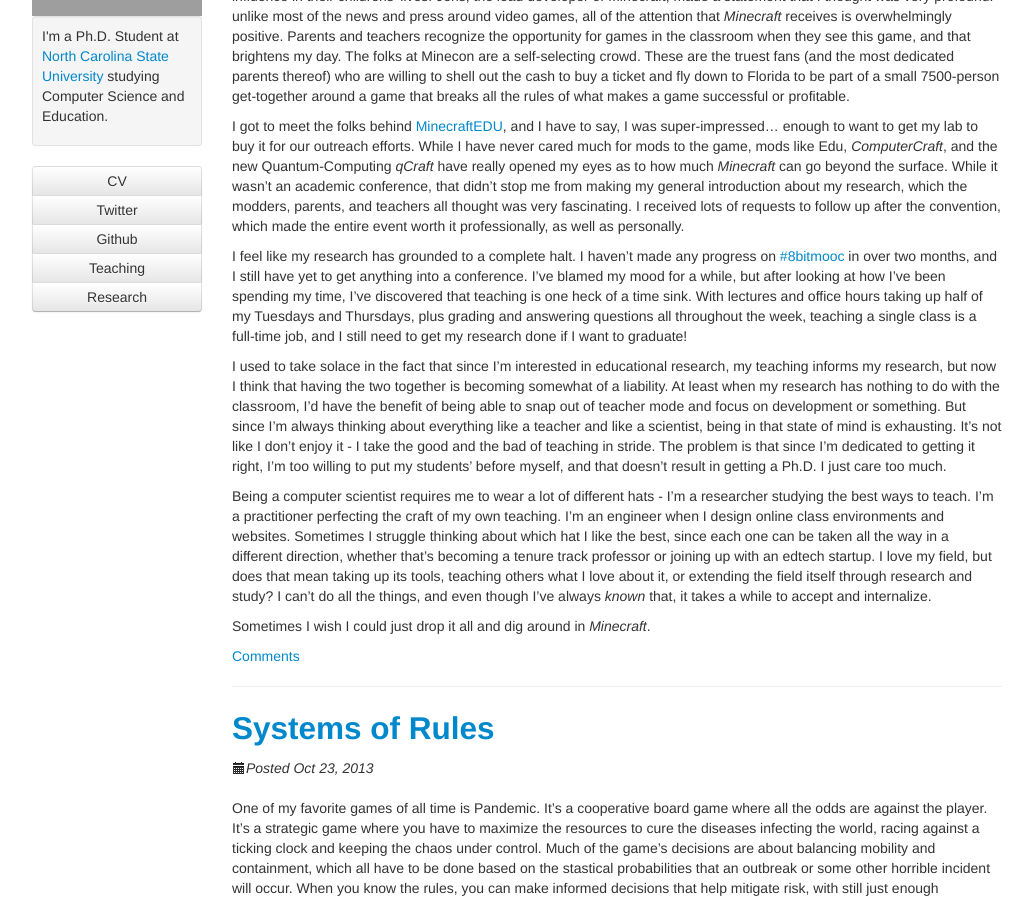
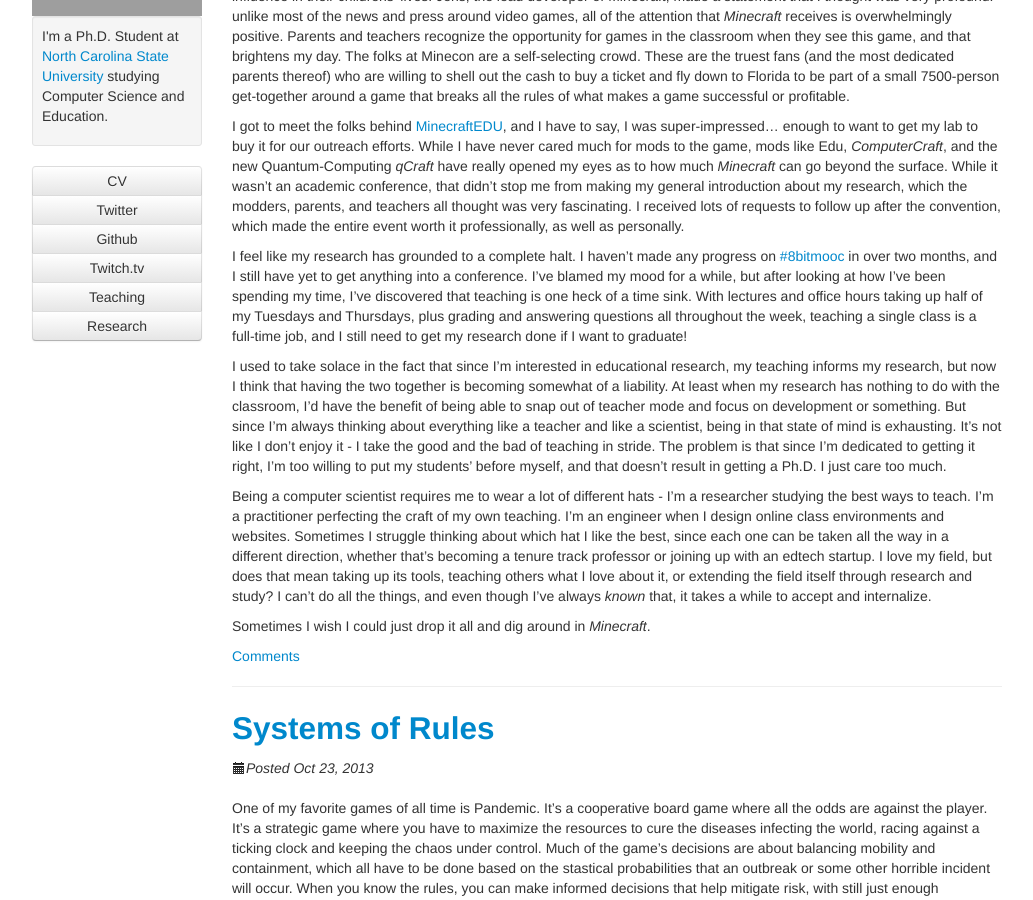
Before and after one commit to isharacomix/oldsite, a Jekyll site: the page built from index.html, in a window 1280 px wide and 900 px high, scrolled down 494 px. Shown: the whole window, without its empty margins (123-1156 px from the left). Built offline with Jekyll 4.4.1, drawn with Linux system fonts in a browser that asks for light colours; comment, search, counter and statistics services are not loaded; grey boxes are pictures that could not be loaded.

Commit message:
Added twitch link.

```diff
--- a/_includes/sidebar.html
+++ b/_includes/sidebar.html
@@ -15,6 +15,7 @@
     <a class="btn btn-block" href="{{site.baseurl}}cv">CV</a>
     <a class="btn btn-block" href="http://twitter.com/isharacomix">Twitter</a>
     <a class="btn btn-block" href="http://github.com/isharacomix">Github</a>
+    <a class="btn btn-block" href="http://twitch.tv/isharacomix">Twitch.tv</a>
     <a class="btn btn-block" href="http://teaching.isharacomix.org">Teaching</a>
     <a class="btn btn-block" href="http://research.isharacomix.org">Research</a>
 </div>
```
